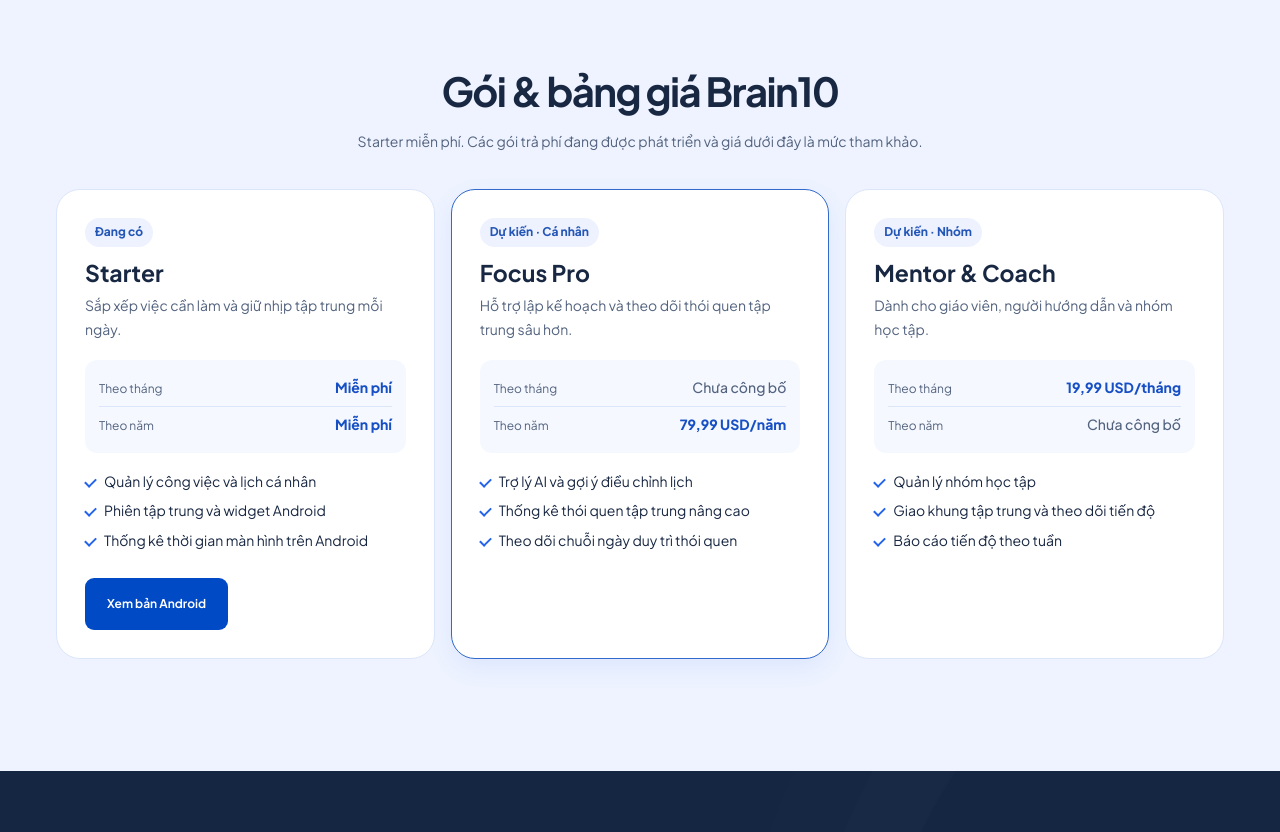
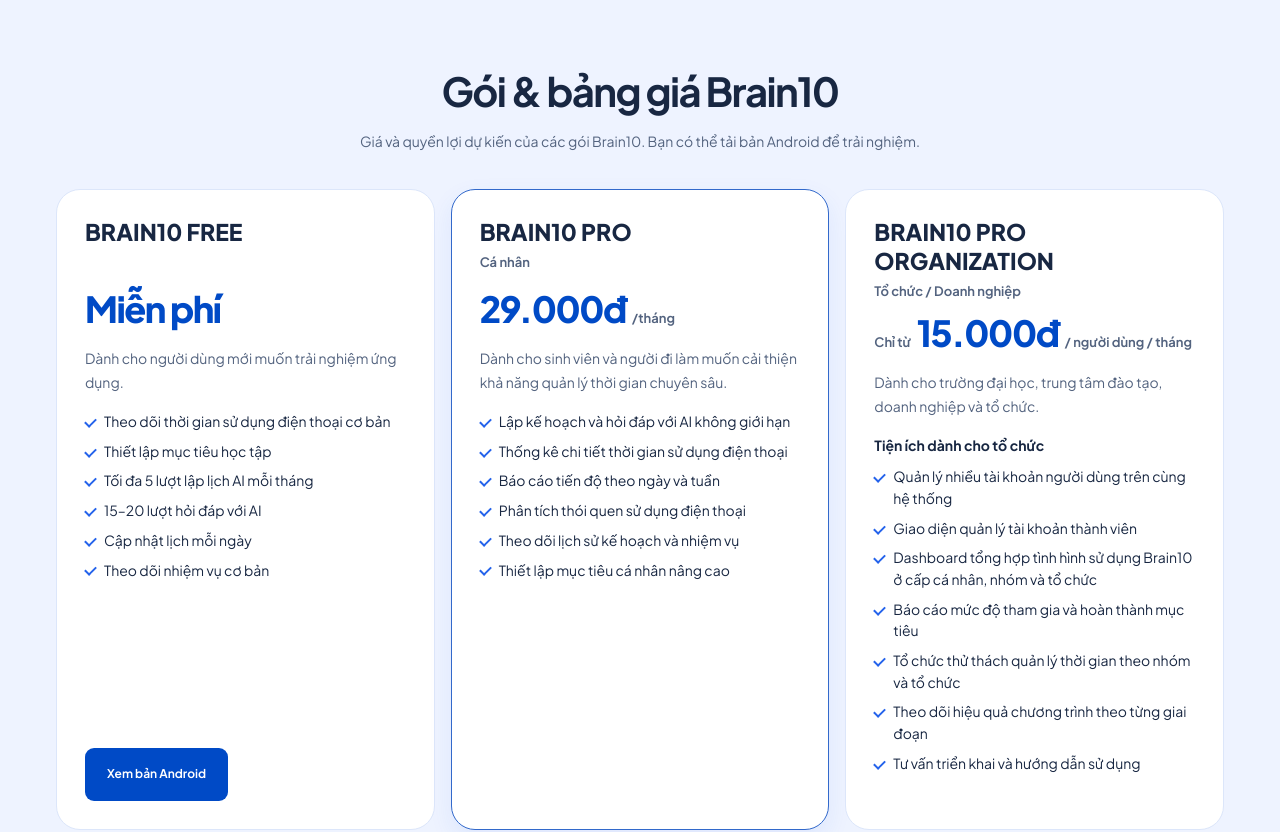
Before and after one commit to zomboXx/UTE-START-UP-2026, a plain HTML site: page index.html in a window 1280 px wide. Shown: the part 3180-4012 px from the top of the page. Drawn offline with Linux system fonts and the light colour scheme.

Commit message:
Update Brain10 plan prices and benefits

```diff
--- a/index.html
+++ b/index.html
@@ -6,7 +6,7 @@
   <meta name="description" content="Gặp Brain10 — dự án ứng dụng giúp bạn tập trung, ghi nhận hoạt động và xây dựng nhịp sống có chủ đích. Khám phá dự án và các bản tải Android.">
   <link rel="canonical" href="https://zomboxx.github.io/UTE-START-UP-2026/"><meta property="og:url" content="https://zomboxx.github.io/UTE-START-UP-2026/"><meta name="theme-color" content="#f7f8fc"><meta property="og:type" content="website"><meta property="og:title" content="Brain10 — Dành thời gian cho điều quan trọng"><meta property="og:description" content="Một khoảng tập trung. Một bước tiến mới. Tìm hiểu dự án Brain10 và bản thử Android.">
   <link rel="icon" href="/UTE-START-UP-2026/assets/icon.svg" type="image/svg+xml"><link rel="preload" href="/UTE-START-UP-2026/assets/jakarta.ttf" as="font" type="font/ttf" crossorigin><link rel="stylesheet" href="/UTE-START-UP-2026/style.css">
-  <link rel="stylesheet" href="/UTE-START-UP-2026/plans.css">
+  <link rel="stylesheet" href="/UTE-START-UP-2026/plans.css?v=2">
   <link rel="stylesheet" href="reveal.css">
   <link rel="stylesheet" href="reviews.css">
   <link rel="stylesheet" href="mascot.css">
@@ -52,7 +52,7 @@
   <div class="section-wrap">
     <header class="plans-head">
       <h2 id="plans-title">Gói &amp; bảng giá Brain10</h2>
-      <p>Starter miễn phí. Các gói trả phí đang được phát triển và giá dưới đây là mức tham khảo.</p>
+      <p>Giá và quyền lợi dự kiến của các gói Brain10. Bạn có thể tải bản Android để trải nghiệm.</p>
     </header>
     <div id="plan-list" class="plan-list" aria-live="polite">Đang tải danh sách gói…</div>
   </div>
@@ -127,7 +127,7 @@
 <dialog id="privacy-dialog" aria-labelledby="privacy-title"><button class="dialog-close" aria-label="Đóng" data-close><span data-icon="close"></span></button><div class="eyebrow">RÕ RÀNG TỪ ĐẦU</div><h2 id="privacy-title">Quyền riêng tư trong bản hiện tại</h2><p>Website ghi thống kê truy cập khi bạn cho phép trong mục Tùy chọn thống kê truy cập. Bản trải nghiệm /try/ lưu hồ sơ, công việc và lịch bạn nhập trong localStorage trên trình duyệt này, không đồng bộ với APK. Riêng khi bạn chủ động tạo lịch AI, mục tiêu, ngữ cảnh học, lịch cố định, nhịp học và lịch đã có được gửi qua backend tới PoolAI. Không gửi họ tên, sinh nhật, ảnh, nhật ký hoặc screen time. Bạn có thể dùng hồ sơ mẫu mà không nhập thông tin cá nhân, hoặc xóa dữ liệu trong Hồ sơ của bản thử. Font và hình ảnh được phục vụ cùng website. Khi truy cập, đơn vị hosting có thể xử lý log kỹ thuật của yêu cầu.</p><p>Liên kết GitHub đưa bạn sang dịch vụ bên ngoài. Bản app hiện lưu công việc, hoạt động và ảnh trên điện thoại; quyền xem nhóm mới là lựa chọn mô phỏng, chưa gửi nội dung cho thành viên khác.</p><p>Usage Access là quyền tùy chọn để đọc thống kê sử dụng từ Android. Bạn có thể thu hồi quyền trong Cài đặt hệ thống.</p><p class="dialog-small">Nội dung sẽ được cập nhật khi triển khai tài khoản, đồng bộ hoặc dịch vụ AI.</p></dialog>
 <div id="notice" role="status" aria-live="polite"></div>
 <script src="/UTE-START-UP-2026/site.js" defer></script>
-<script src="/UTE-START-UP-2026/plans.js" defer></script>
+<script src="/UTE-START-UP-2026/plans.js?v=2" defer></script>
 <script src="reveal.js" defer></script>
 <script src="reviews.js" defer></script>
 <button class="mascot-toggle" type="button" popovertarget="mascot-panel" aria-label="Mở trợ giúp cùng Bạch tuộc">
--- a/plans.css
+++ b/plans.css
@@ -37,60 +37,52 @@
   box-shadow: 0 9px 25px #2463eb15;
 }
 
-.plan-tag {
-  padding: 4px 10px;
-  border-radius: 25px;
-  background: #eef2ff;
-  color: #2456b6;
-  font-size: 12px;
-  font-weight: 750;
+.plan-card header {
+  min-height: 4.3em;
 }
 
 .plan-card h3 {
-  margin: 12px 0 7px;
-  font-size: 23px;
+  margin: 0 0 4px;
+  font-size: clamp(18px, 1.8vw, 23px);
+  line-height: 1.25;
+  font-weight: 800;
+}
+
+.plan-card .plan-audience {
+  color: #53637f;
+  font-size: 13px;
+  font-weight: 650;
+}
+
+.plan-price {
+  display: flex;
+  align-items: baseline;
+  flex-wrap: wrap;
+  gap: 0 6px;
+  margin: 8px 0 16px;
+  color: var(--blue);
   line-height: 1.25;
 }
 
-.plan-description {
-  min-height: 3.4em;
+.plan-price strong {
+  font-size: clamp(25px, 3vw, 36px);
+  font-weight: 800;
+  letter-spacing: -.04em;
 }
 
-.plan-prices {
-  align-self: stretch;
-  margin: 18px 0;
-  padding: 10px 14px;
-  border-radius: 12px;
-  background: #f5f8ff;
+.plan-price-prefix, .plan-price-unit {
+  color: #53637f;
+  font-size: 13px;
+  font-weight: 650;
 }
 
-.plan-prices div {
-  display: flex;
-  align-items: baseline;
-  justify-content: space-between;
-  flex-wrap: wrap;
-  column-gap: 10px;
-  padding: 6px 0;
+.plan-description {
+  margin-bottom: 16px;
 }
 
-.plan-prices div + div {
-  border-top: 1px solid #dce6fa;
-}
-
-.plan-prices dt {
-  font-size: 12px;
-  color: #53637f;
-}
-
-.plan-prices dd {
-  margin: 0;
-  color: #174fc4;
-  font-weight: 750;
-}
-
-.plan-prices .plan-price-pending {
-  color: #53637f;
-  font-weight: 500;
+.plan-card h4 {
+  margin: 0 0 8px;
+  font-size: 14px;
 }
 
 .plan-card ul {
@@ -117,10 +109,8 @@
   transform: rotate(45deg);
 }
 
-@media (min-width: 761px) and (max-width: 1000px) {
-  .plan-description {
-    min-height: 5.1em;
-  }
+.plan-card .button {
+  margin-top: auto;
 }
 
 @media (max-width: 760px) {
@@ -130,7 +120,7 @@
     grid-template-columns: 1fr;
   }
 
-  .plan-description {
+  .plan-card header {
     min-height: 0;
   }
 }
--- a/plans.js
+++ b/plans.js
@@ -2,31 +2,40 @@ const planList = document.getElementById('plan-list');
 
 function createPlanCard(plan) {
   const card = document.createElement('article');
-  card.className = plan.id === 'focus' ? 'plan-card plan-highlight' : 'plan-card';
+  card.className = plan.id === 'pro' ? 'plan-card plan-highlight' : 'plan-card';
 
-  const label = document.createElement('span');
-  label.className = 'plan-tag';
-  label.textContent = plan.label;
-
+  const heading = document.createElement('header');
   const name = document.createElement('h3');
   name.textContent = plan.name;
+  heading.append(name);
+  if (plan.audience) {
+    const audience = document.createElement('p');
+    audience.className = 'plan-audience';
+    audience.textContent = plan.audience;
+    heading.append(audience);
+  }
+
+  const price = document.createElement('p');
+  price.className = 'plan-price';
+  if (plan.pricePrefix) {
+    const prefix = document.createElement('span');
+    prefix.className = 'plan-price-prefix';
+    prefix.textContent = plan.pricePrefix;
+    price.append(prefix, ' ');
+  }
+  const amount = document.createElement('strong');
+  amount.textContent = plan.price;
+  price.append(amount);
+  if (plan.priceUnit) {
+    const unit = document.createElement('span');
+    unit.className = 'plan-price-unit';
+    unit.textContent = plan.priceUnit;
+    price.append(' ', unit);
+  }
 
   const description = document.createElement('p');
   description.className = 'plan-description';
   description.textContent = plan.description;
-
-  const prices = document.createElement('dl');
-  prices.className = 'plan-prices';
-  for (const [period, heading] of [['monthly', 'Theo tháng'], ['annual', 'Theo năm']]) {
-    const item = document.createElement('div');
-    const term = document.createElement('dt');
-    term.textContent = heading;
-    const price = document.createElement('dd');
-    price.textContent = plan[period] ?? 'Chưa công bố';
-    price.classList.toggle('plan-price-pending', plan[period] == null);
-    item.append(term, price);
-    prices.append(item);
-  }
 
   const features = document.createElement('ul');
   for (const value of plan.features) {
@@ -35,9 +44,15 @@ function createPlanCard(plan) {
     features.append(item);
   }
 
-  card.append(label, name, description, prices, features);
+  card.append(heading, price, description);
+  if (plan.featuresTitle) {
+    const title = document.createElement('h4');
+    title.textContent = plan.featuresTitle;
+    card.append(title);
+  }
+  card.append(features);
 
-  if (plan.id === 'starter') {
+  if (plan.id === 'free') {
     const link = document.createElement('a');
     link.className = 'button';
     link.href = '#download';
@@ -48,7 +63,10 @@ function createPlanCard(plan) {
   return card;
 }
 
-fetch(new URL('plans.json', document.currentScript.src)).then((response) => {
+const plansScript = new URL(document.currentScript.src);
+const planData = new URL('plans.json', plansScript);
+planData.search = plansScript.search;
+fetch(planData).then((response) => {
   if (!response.ok) throw new Error('Plans unavailable');
   return response.json();
 }).then((plans) => {
--- a/plans.json
+++ b/plans.json
@@ -1,41 +1,51 @@
 [
   {
-    "id": "starter",
-    "name": "Starter",
-    "label": "Đang có",
-    "description": "Sắp xếp việc cần làm và giữ nhịp tập trung mỗi ngày.",
-    "monthly": "Miễn phí",
-    "annual": "Miễn phí",
+    "id": "free",
+    "name": "BRAIN10 FREE",
+    "price": "Miễn phí",
+    "description": "Dành cho người dùng mới muốn trải nghiệm ứng dụng.",
     "features": [
-      "Quản lý công việc và lịch cá nhân",
-      "Phiên tập trung và widget Android",
-      "Thống kê thời gian màn hình trên Android"
+      "Theo dõi thời gian sử dụng điện thoại cơ bản",
+      "Thiết lập mục tiêu học tập",
+      "Tối đa 5 lượt lập lịch AI mỗi tháng",
+      "15–20 lượt hỏi đáp với AI",
+      "Cập nhật lịch mỗi ngày",
+      "Theo dõi nhiệm vụ cơ bản"
     ]
   },
   {
-    "id": "focus",
-    "name": "Focus Pro",
-    "label": "Dự kiến · Cá nhân",
-    "description": "Hỗ trợ lập kế hoạch và theo dõi thói quen tập trung sâu hơn.",
-    "monthly": null,
-    "annual": "79,99 USD/năm",
+    "id": "pro",
+    "name": "BRAIN10 PRO",
+    "audience": "Cá nhân",
+    "price": "29.000đ",
+    "priceUnit": "/tháng",
+    "description": "Dành cho sinh viên và người đi làm muốn cải thiện khả năng quản lý thời gian chuyên sâu.",
     "features": [
-      "Trợ lý AI và gợi ý điều chỉnh lịch",
-      "Thống kê thói quen tập trung nâng cao",
-      "Theo dõi chuỗi ngày duy trì thói quen"
+      "Lập kế hoạch và hỏi đáp với AI không giới hạn",
+      "Thống kê chi tiết thời gian sử dụng điện thoại",
+      "Báo cáo tiến độ theo ngày và tuần",
+      "Phân tích thói quen sử dụng điện thoại",
+      "Theo dõi lịch sử kế hoạch và nhiệm vụ",
+      "Thiết lập mục tiêu cá nhân nâng cao"
     ]
   },
   {
-    "id": "mentor",
-    "name": "Mentor & Coach",
-    "label": "Dự kiến · Nhóm",
-    "description": "Dành cho giáo viên, người hướng dẫn và nhóm học tập.",
-    "monthly": "19,99 USD/tháng",
-    "annual": null,
+    "id": "organization",
+    "name": "BRAIN10 PRO ORGANIZATION",
+    "audience": "Tổ chức / Doanh nghiệp",
+    "pricePrefix": "Chỉ từ",
+    "price": "15.000đ",
+    "priceUnit": "/ người dùng / tháng",
+    "description": "Dành cho trường đại học, trung tâm đào tạo, doanh nghiệp và tổ chức.",
+    "featuresTitle": "Tiện ích dành cho tổ chức",
     "features": [
-      "Quản lý nhóm học tập",
-      "Giao khung tập trung và theo dõi tiến độ",
-      "Báo cáo tiến độ theo tuần"
+      "Quản lý nhiều tài khoản người dùng trên cùng hệ thống",
+      "Giao diện quản lý tài khoản thành viên",
+      "Dashboard tổng hợp tình hình sử dụng Brain10 ở cấp cá nhân, nhóm và tổ chức",
+      "Báo cáo mức độ tham gia và hoàn thành mục tiêu",
+      "Tổ chức thử thách quản lý thời gian theo nhóm và tổ chức",
+      "Theo dõi hiệu quả chương trình theo từng giai đoạn",
+      "Tư vấn triển khai và hướng dẫn sử dụng"
     ]
   }
 ]
```
